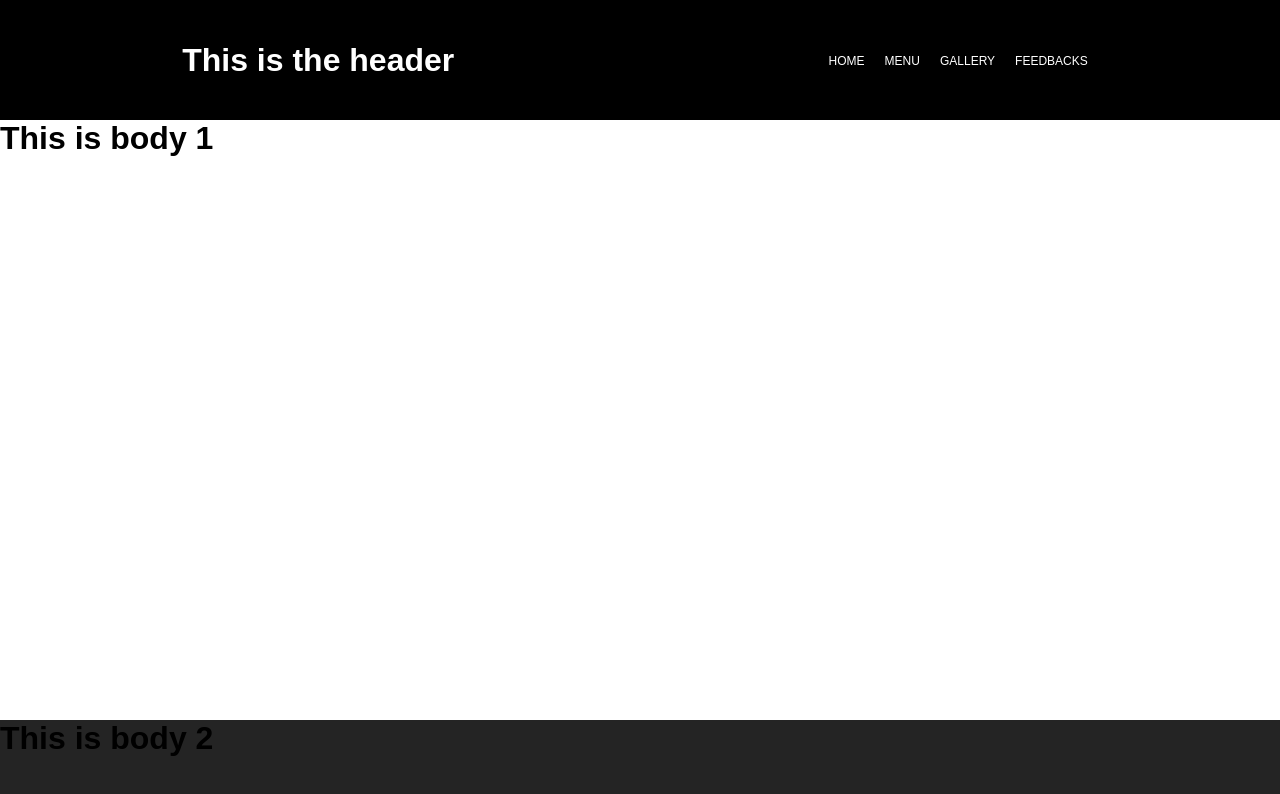
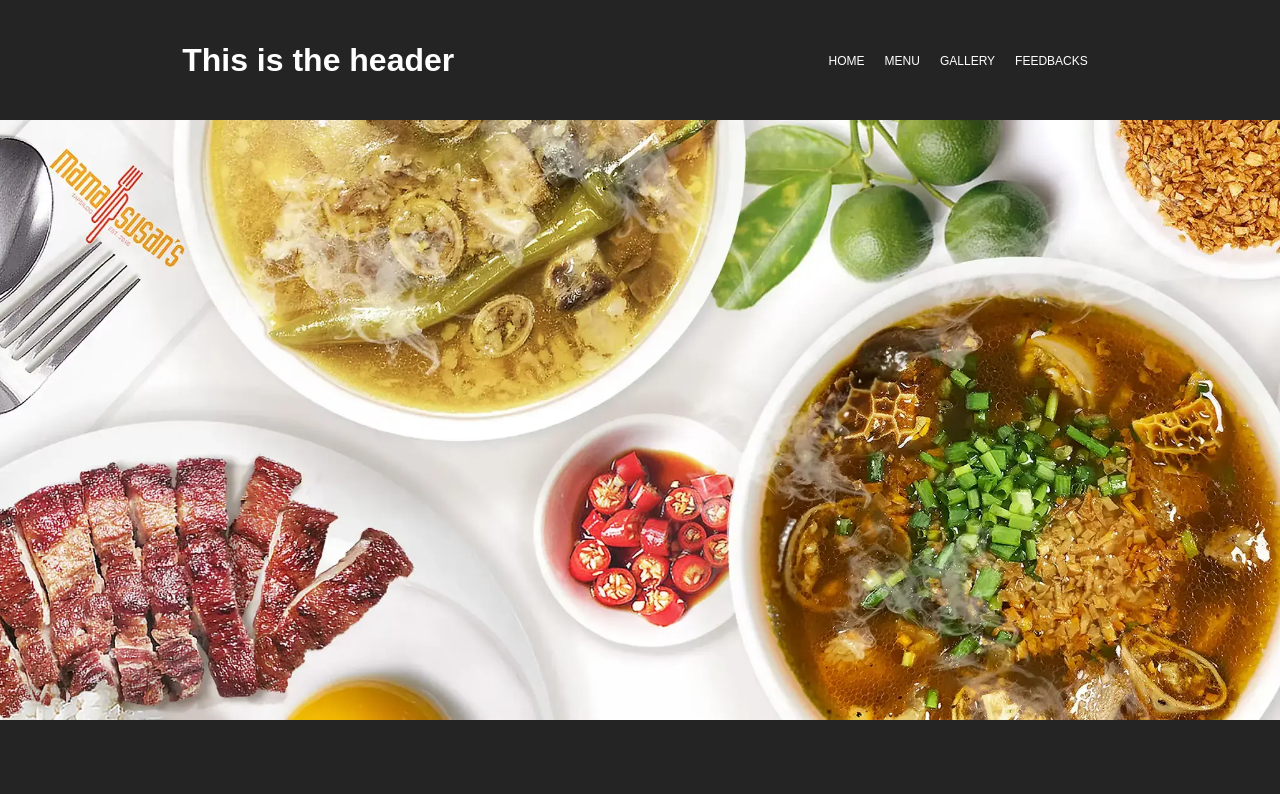
Before and after one commit to vnclrd/mama-susans, a React (Vite) app: page / in a window 1280 px wide. Shown: the top 794 px of the page. Built offline with nearby package versions, Linux system fonts and the light colour scheme.

Commit message:
Replaced body with cover photo

```diff
--- a/src/App.css
+++ b/src/App.css
@@ -6,7 +6,7 @@
 }
 
 .header {
-  background-color: #000000;
+  background-color: rgb(36, 36, 36);
   color: #ffffff;
   width: 100%;
   min-height: 15vh;
@@ -32,6 +32,12 @@ ul li a {
   background-color: #fff;
   width: 100%;
   min-height: 75vh;
+  display: flex; /* Use flexbox to easily center/control image placement */
+}
+
+.body1 img {
+  width: 100%;
+  object-fit: cover;
 }
 
 .body2 {
--- a/src/App.jsx
+++ b/src/App.jsx
@@ -22,11 +22,10 @@ function App() {
 
       <body>
         <div id="body1" class="body1">
-          <h1>This is body 1</h1>
+          <img src="./public/img/cover-photo.webp"></img>
         </div>
 
         <div id="body2" class="body2">
-          <h1>This is body 2</h1>
         </div>
       </body>
 
```
Also changed, not shown: public/img/cover-photo.webp (added).
